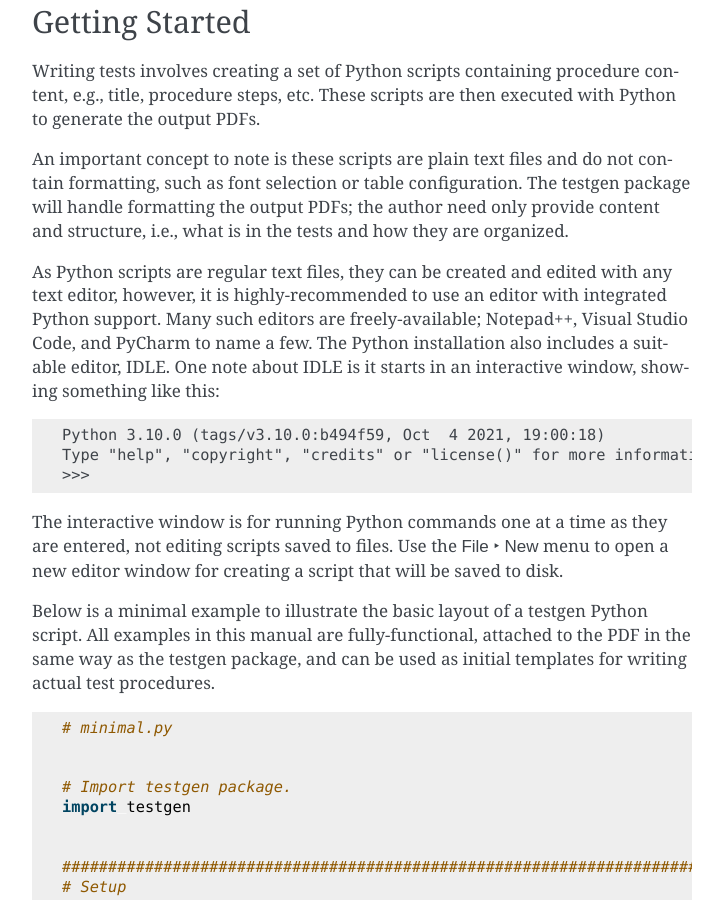
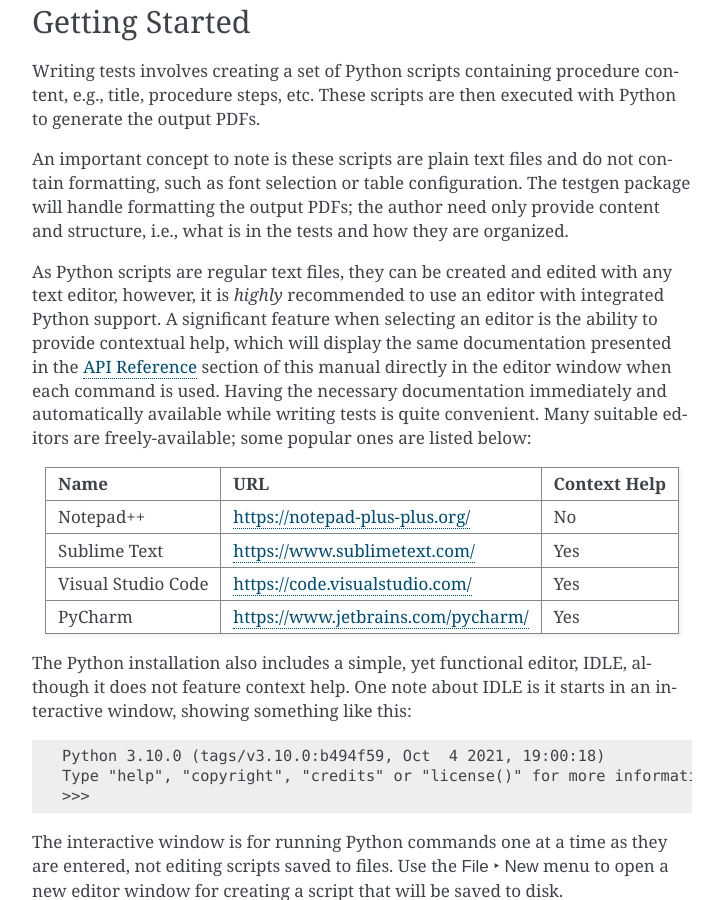
Before and after one commit to jvalenzuela/atform, a Sphinx documentation site: the page built from doc/source/intro.rst, in a window 1280 px wide and 900 px high, scrolled down 2328 px. Shown: the whole window, without its empty margins (388-1111 px from the left). Built offline with Sphinx 7.4.7, drawn with Linux system fonts in a browser that asks for light colours.

Commit message:
Add commentary on IDEs and context help.

```diff
--- a/doc/source/api.rst
+++ b/doc/source/api.rst
@@ -1,3 +1,5 @@
+.. _api:
+
 API Reference
 =============
 
--- a/doc/source/intro.rst
+++ b/doc/source/intro.rst
@@ -92,10 +92,25 @@ only provide content and structure, i.e., what is in the tests and how
 they are organized.
 
 As Python scripts are regular text files, they can be created and edited
-with any text editor, however, it is highly-recommended to use an editor
-with integrated Python support. Many such editors are freely-available;
-Notepad++, Visual Studio Code, and PyCharm to name a few. The Python
-installation also includes a suitable editor, IDLE. One note about IDLE is
+with any text editor, however, it is *highly* recommended to use an editor
+with integrated Python support. A significant feature when selecting an
+editor is the ability to provide contextual help, which will display the
+same documentation presented in the :ref:`api` section of this manual
+directly in the editor window when each command is used. Having
+the necessary documentation immediately and automatically available
+while writing tests is quite convenient.
+Many suitable editors are freely-available; some popular ones are listed below:
+
+.. csv-table::
+   :header: Name, URL, "Context Help"
+
+   Notepad++, `<https://notepad-plus-plus.org/>`_, No
+   Sublime Text, `<https://www.sublimetext.com/>`_, Yes
+   Visual Studio Code, `<https://code.visualstudio.com/>`_, Yes
+   PyCharm, `<https://www.jetbrains.com/pycharm/>`_, Yes
+
+The Python installation also includes a simple, yet functional editor, IDLE,
+although it does not feature context help. One note about IDLE is
 it starts in an interactive window, showing something like this:
 
 .. code-block:: text
```
